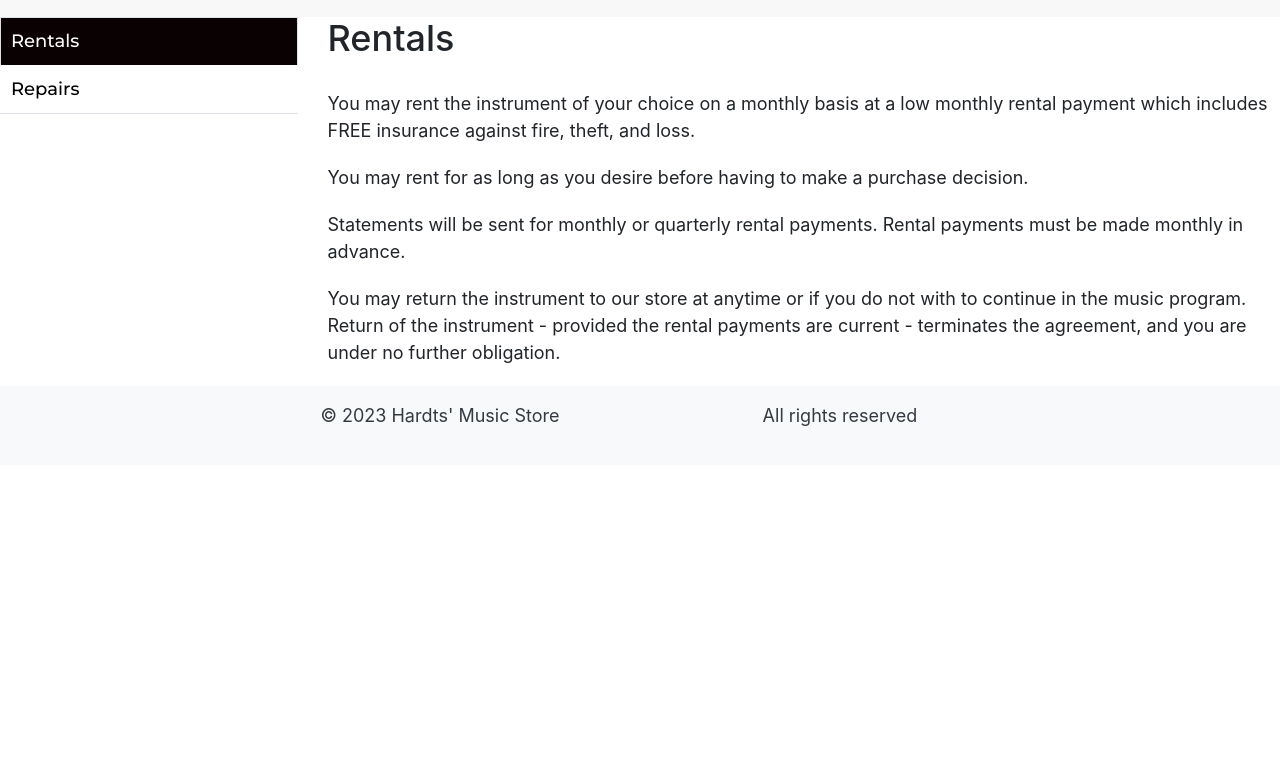
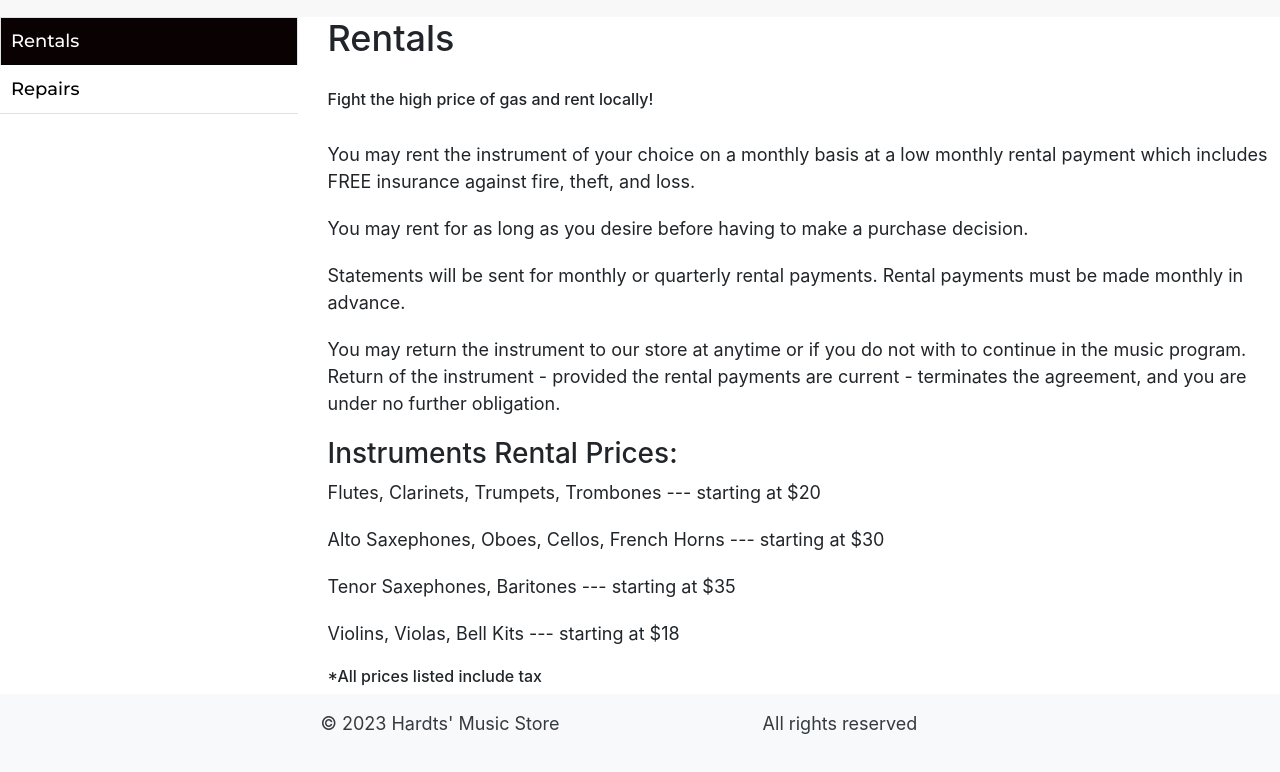
Before and after one commit to Larry-vt/410FinalProject, a website: page Client/services.html in a window 1280 px wide. Shown: the part 120-892 px from the top of the page. Before the commit the page ends 800 px from the top, so only its background shows below. Drawn offline with nearby package versions, Linux system fonts and the light colour scheme; no server answers.

Commit message:
Update services.html
added instruments and prices

```diff
--- a/Client/services.html
+++ b/Client/services.html
@@ -60,12 +60,18 @@
             <div class="tab-content">
               <div class="tab-pane fade show active" id="Rentals">
                 <h2>Rentals</h2>
+                <h6>Fight the high price of gas and rent locally!</h6><br>
                 <p>You may rent the instrument of your choice on a monthly basis at a low monthly rental payment which includes FREE insurance against fire, theft, and loss.</p>
                 <p>You may rent for as long as you desire before having to make a purchase decision.</p>
                 <p>Statements will be sent for monthly or quarterly rental payments. Rental payments must be made monthly in advance.</p>
                 <p>You may return the instrument to our store at anytime or if you do not with to continue in the music program.
-                    Return of the instrument - provided the rental payments are current - terminates the agreement, and you are under no further obligation.
-                </p>
+                    Return of the instrument - provided the rental payments are current - terminates the agreement, and you are under no further obligation.</p>
+                <h3>Instruments Rental Prices:</h3>
+                <p>Flutes, Clarinets, Trumpets, Trombones --- starting at $20</p>
+                <p>Alto Saxephones, Oboes, Cellos, French Horns --- starting at $30</p>
+                <p>Tenor Saxephones, Baritones --- starting at $35</p>
+                <p>Violins, Violas, Bell Kits --- starting at $18</p>
+                <h6>*All prices listed include tax</h6>
               </div>
               <div class="tab-pane fade" id="Repairs">
                 <h2>Repairs</h2>
```
